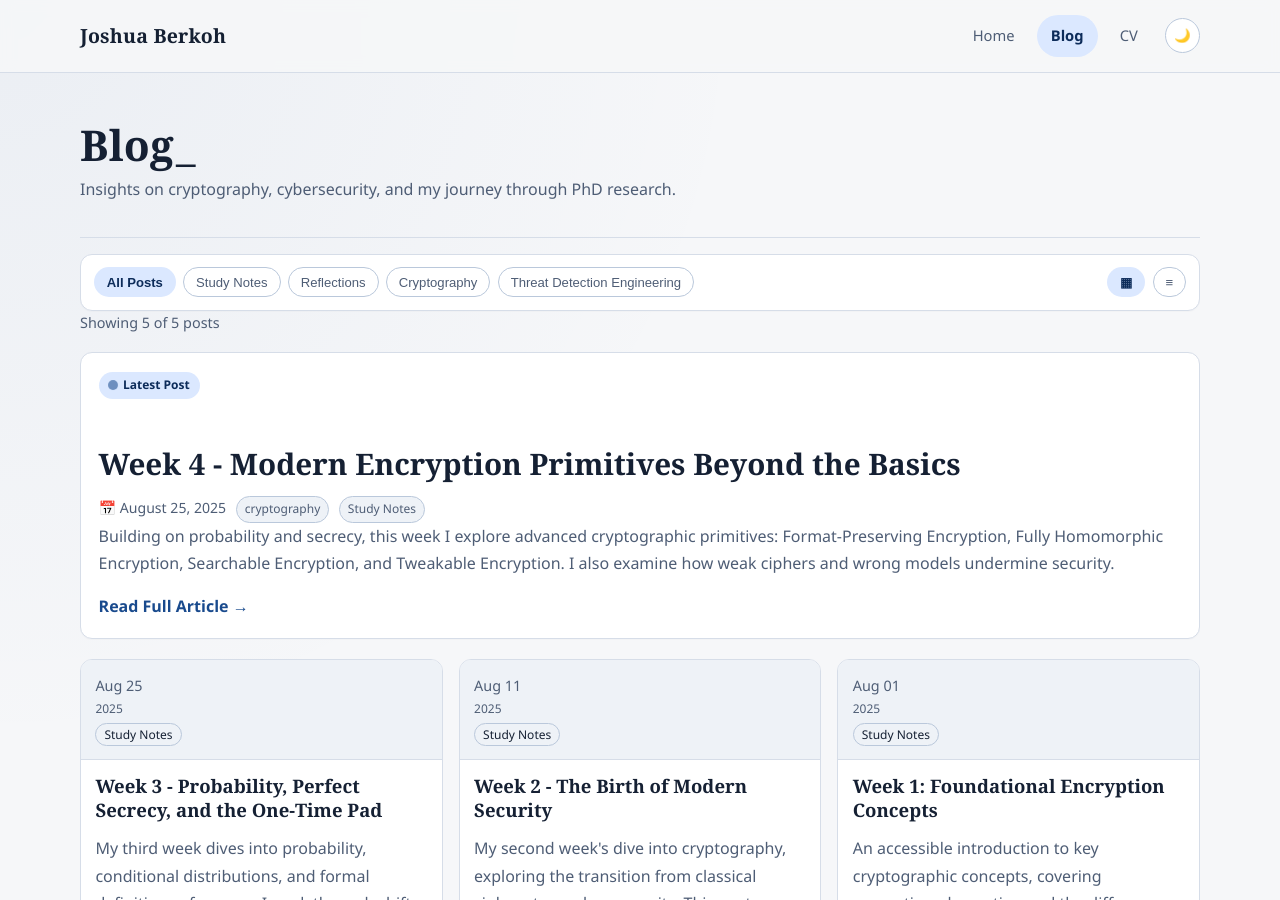
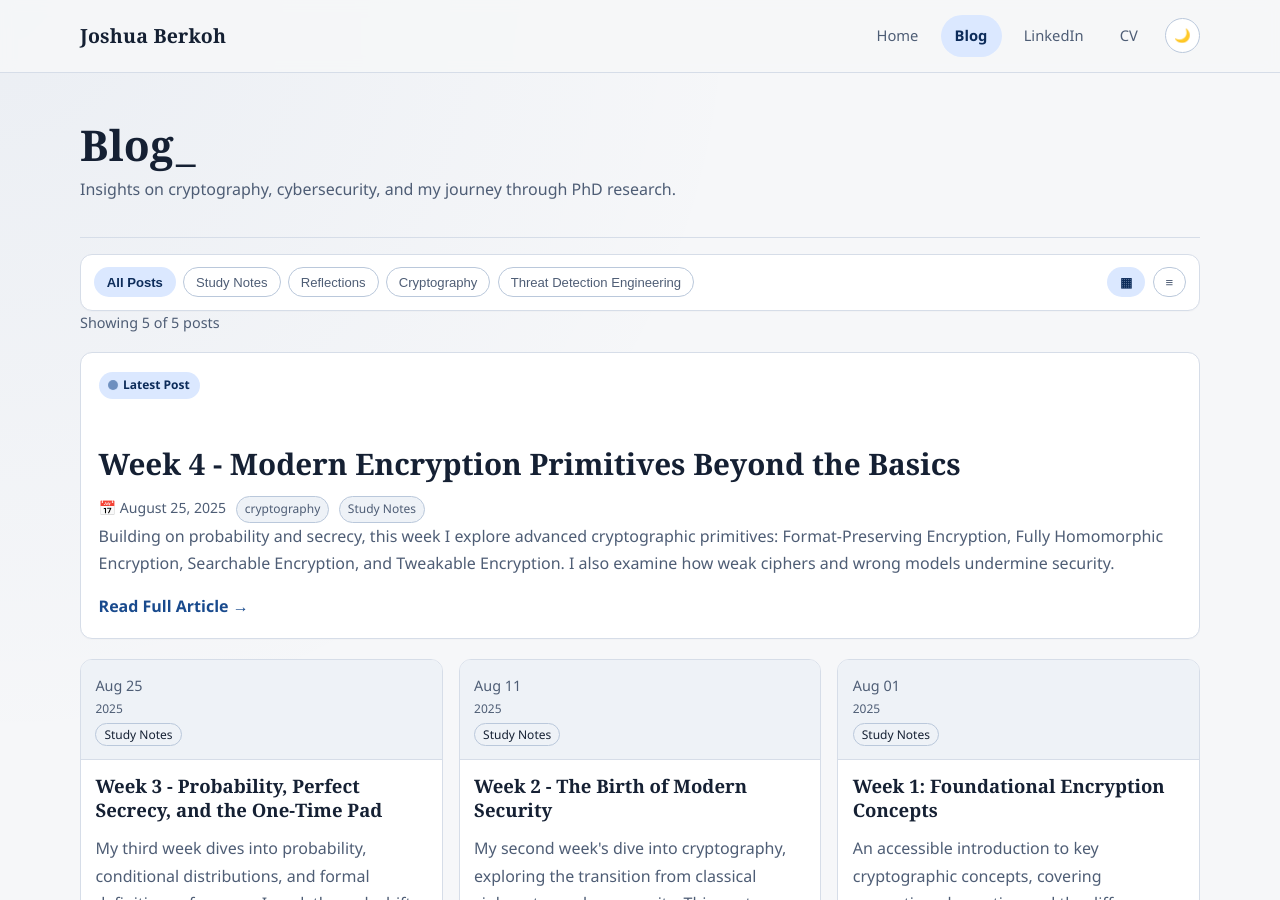
Before and after one commit to joshberk/joshberk.github.io, a Jekyll site: the page built from blog.md, in a window 1280 px wide and 900 px high. Built offline with Jekyll 4.4.1, drawn with Linux system fonts in a browser that asks for light colours.

Commit message:
corrected linkedin links

```diff
--- a/_layouts/default.html
+++ b/_layouts/default.html
@@ -64,6 +64,7 @@
             <a href="{{ '/blog/' | relative_url }}"
                class="nav-link{% if is_blog %} active{% endif %}"
                {% if is_blog %}aria-current="page"{% endif %}>Blog</a>
+            <a href="https://linkedin.com/in/joshfiifi" class="nav-link" target="_blank" rel="me noopener noreferrer">LinkedIn</a>
             <a href="{{ '/assets/resume.pdf' | relative_url }}" class="nav-link" target="_blank" rel="noopener noreferrer">CV</a>
             <button id="themeToggle" class="theme-toggle" type="button" aria-label="Switch to dark mode" aria-pressed="false">🌙</button>
           </div>
```
Also changed, not shown: index.md (+1 -0 lines).
